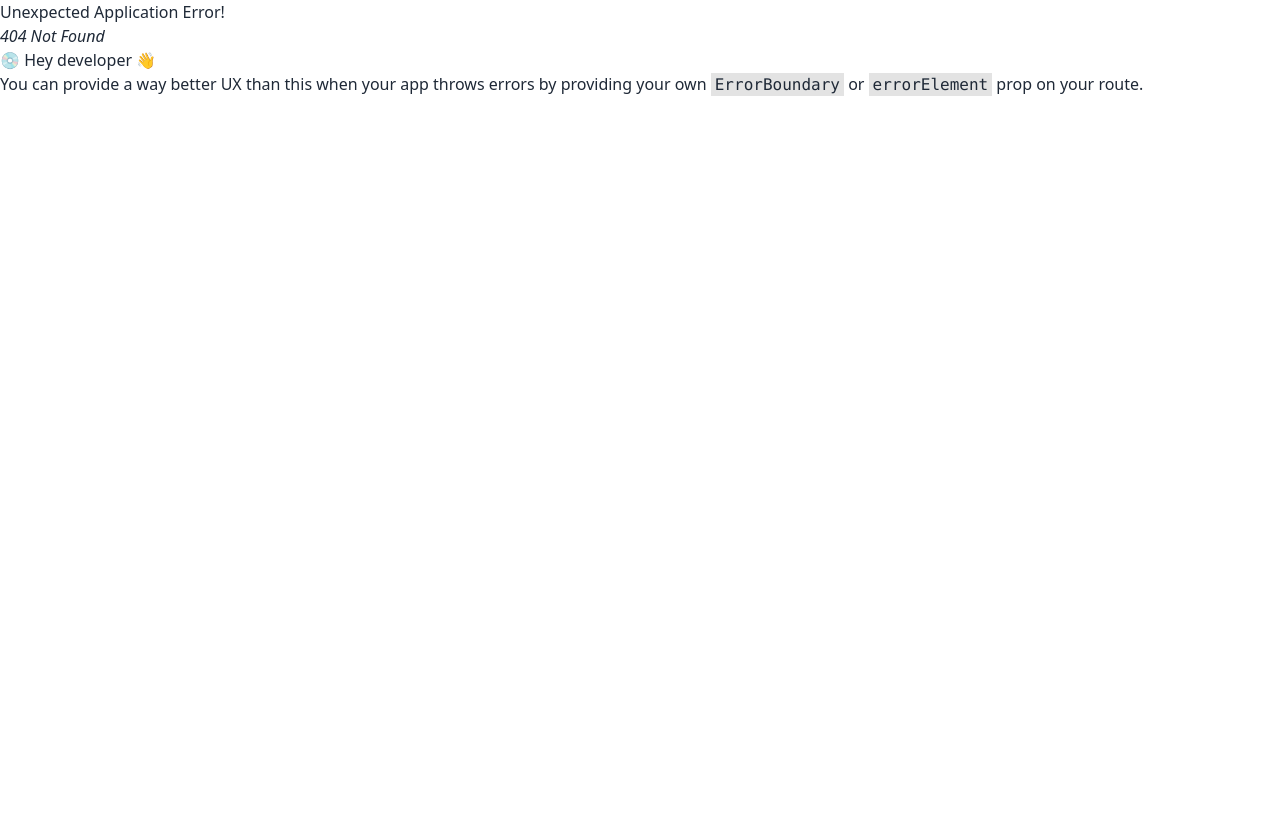
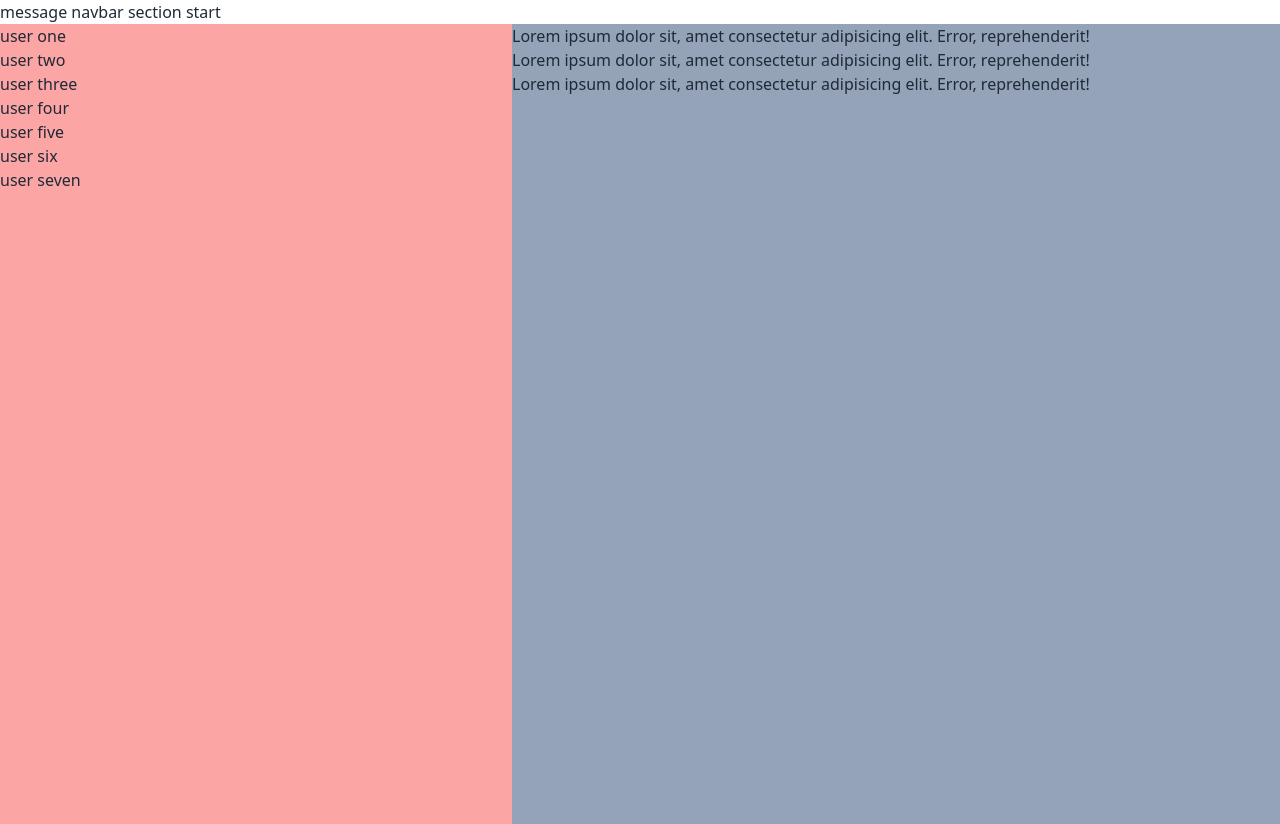
Before and after one commit to MehadiHasan-web/Cloud-Kitchen, a React (Vite) app: page /message in a window 1280 px wide. Before the commit this address had no page. Before the commit the page ends 800 px from the top, so only its background shows below. Built offline with nearby package versions, Linux system fonts and the light colour scheme.

Commit message:
adding message option and message route

```diff
--- /dev/null
+++ b/src/pages/Message/ChatOption.jsx
@@ -0,0 +1,15 @@
+
+
+const ChatOption = () => {
+  return (
+    <div>
+      {/* content section start */}
+      <p>Lorem ipsum dolor sit, amet consectetur adipisicing elit. Error, reprehenderit!</p>
+      <p>Lorem ipsum dolor sit, amet consectetur adipisicing elit. Error, reprehenderit!</p>
+      <p>Lorem ipsum dolor sit, amet consectetur adipisicing elit. Error, reprehenderit!</p>
+      {/* content section end */}
+    </div>
+  );
+};
+
+export default ChatOption;
--- /dev/null
+++ b/src/pages/Message/Message.jsx
@@ -0,0 +1,24 @@
+import ChatOption from "./ChatOption";
+import MessageNav from "./MessageNav";
+import Users from "./Users";
+
+
+const Message = () => {
+  return (
+    <div>
+      <MessageNav></MessageNav>
+      {/* content section start */}
+      <div className="flex justify-center h-screen">
+        <div className="w-[40%] bg-red-300 h-full">
+          <Users></Users>
+        </div>
+        <div className="w-[60%] bg-slate-400 h-full">
+          <ChatOption></ChatOption>
+        </div>
+      </div>
+      {/* content section end */}
+    </div>
+  );
+};
+
+export default Message;
--- /dev/null
+++ b/src/pages/Message/MessageNav.jsx
@@ -0,0 +1,13 @@
+
+
+const MessageNav = () => {
+  return (
+    <div>
+      {/* content section start */}
+      <h1>message navbar section start</h1>
+      {/* content section end */}
+    </div>
+  );
+};
+
+export default MessageNav;
--- /dev/null
+++ b/src/pages/Message/Users.jsx
@@ -0,0 +1,21 @@
+
+
+const Users = () => {
+  return (
+    <div>
+      {/* content section start */}
+      <ul>
+        <li>user one</li>
+        <li>user two</li>
+        <li>user three</li>
+        <li>user four</li>
+        <li>user five</li>
+        <li>user six</li>
+        <li>user seven</li>
+      </ul>
+      {/* content section end */}
+    </div>
+  );
+};
+
+export default Users;
--- a/src/page/Product.jsx
+++ b/src/pages/Product/Product.jsx
@@ -1,4 +1,4 @@
-import food from '../../public/img/food.png'
+import food from '../../../public/img/food.png'
 import { GiSelfLove } from "react-icons/gi";
 import { FaArrowLeftLong } from "react-icons/fa6";
 import { GrCart } from "react-icons/gr";
@@ -32,7 +32,7 @@ function Product() {
 
 
         <>
-            <div className="h-screen white hidden">
+            <div className="h-screen white-bg hidden">
                 <div className="h-3/6 relative">
                     <div className="absolute left-0 right-0 top-6">
                         <div className="px-4 flex justify-between">
```
Also changed, not shown: src/Router/Router.jsx (+7 -3 lines), 1 other file (tests, documents, lock files or other folders).
